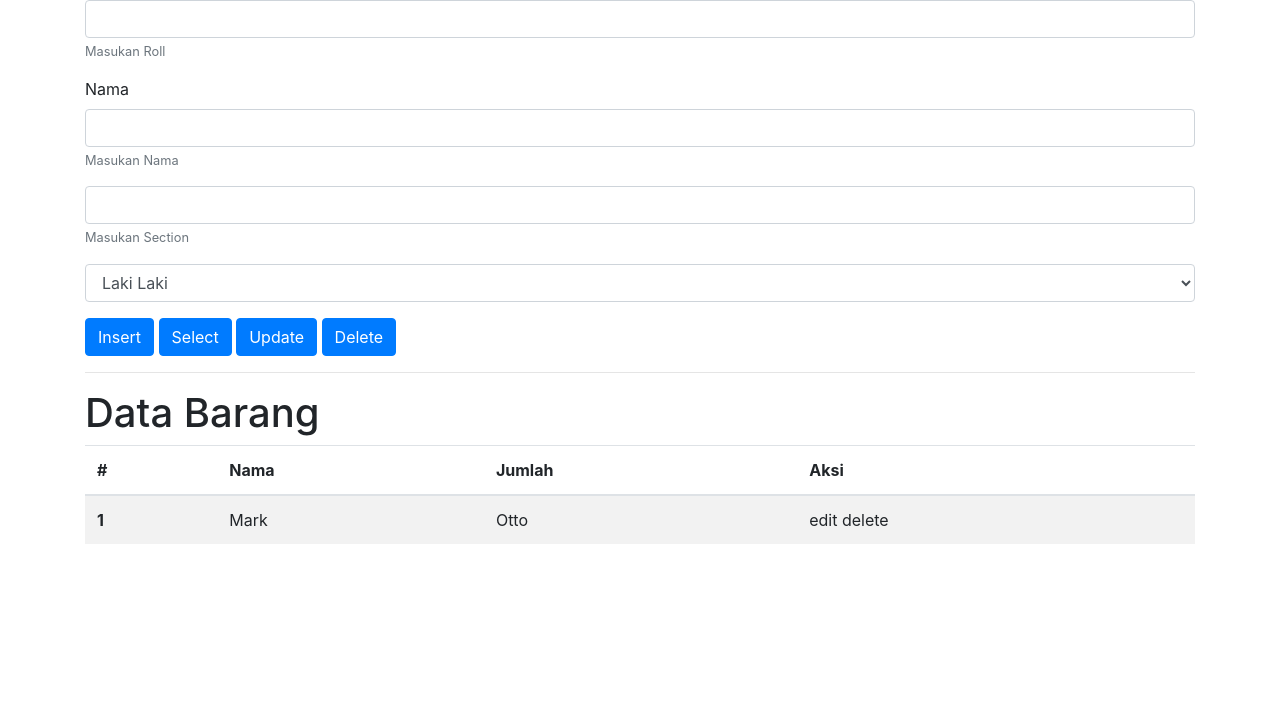
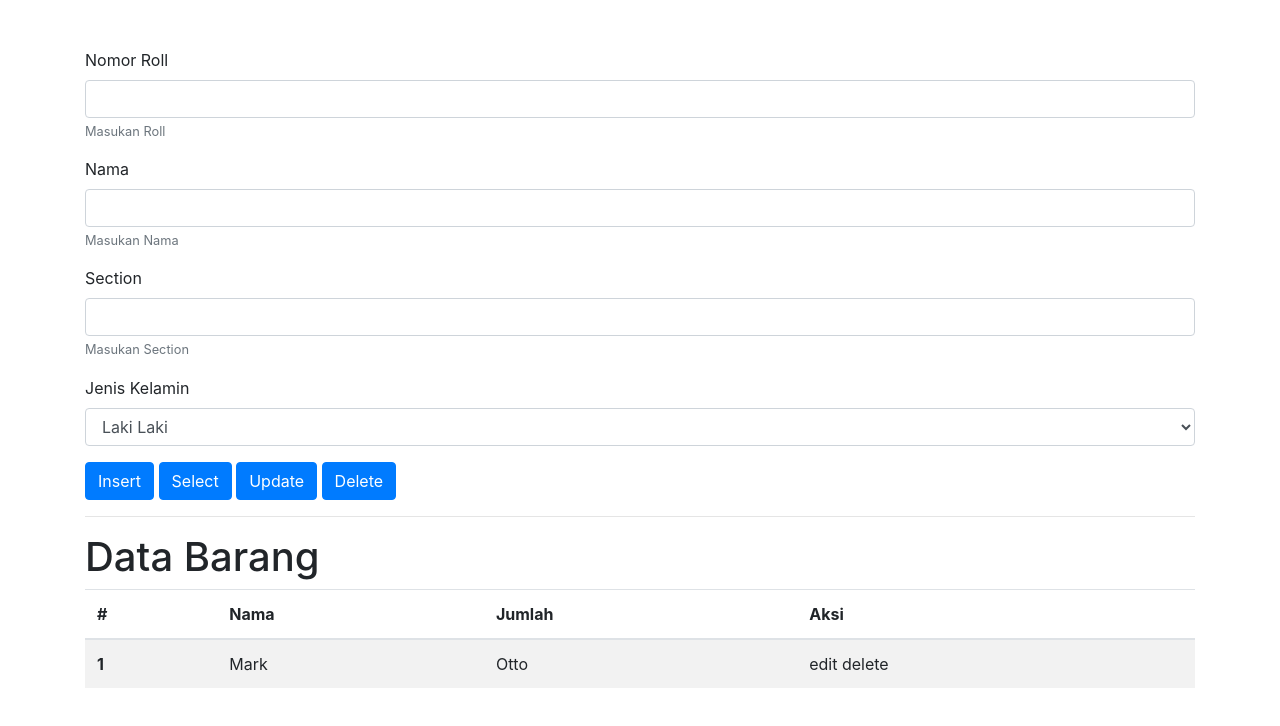
Before and after one commit to zumardirahman/firebase-app, a plain HTML site: page public/index.html in a window 1280 px wide. Drawn offline with nearby package versions, Linux system fonts and the light colour scheme.

Commit message:
rapikan html

```diff
--- a/public/index.html
+++ b/public/index.html
@@ -15,8 +15,10 @@
 
 <body>
   <div class="container">
-
+<br>
+<br>
     <div class="form-group">
+      <label>Nomor Roll</label>
       <input type="text" class="form-control" id="Rollbox">
       <small class="form-text text-muted">Masukan Roll</small>
     </div>
@@ -26,10 +28,12 @@
       <small class="form-text text-muted">Masukan Nama</small>
     </div>
     <div class="form-group">
+      <label>Section</label>
       <input type="text" class="form-control" id="Secbox">
       <small class="form-text text-muted">Masukan Section</small>
     </div>
     <div class="form-group">
+      <label>Jenis Kelamin</label>
       <select class="form-control" id="Genbox">
         <option value="Male">Laki Laki</option>
         <option value="Female">Perempuan</option>
```
